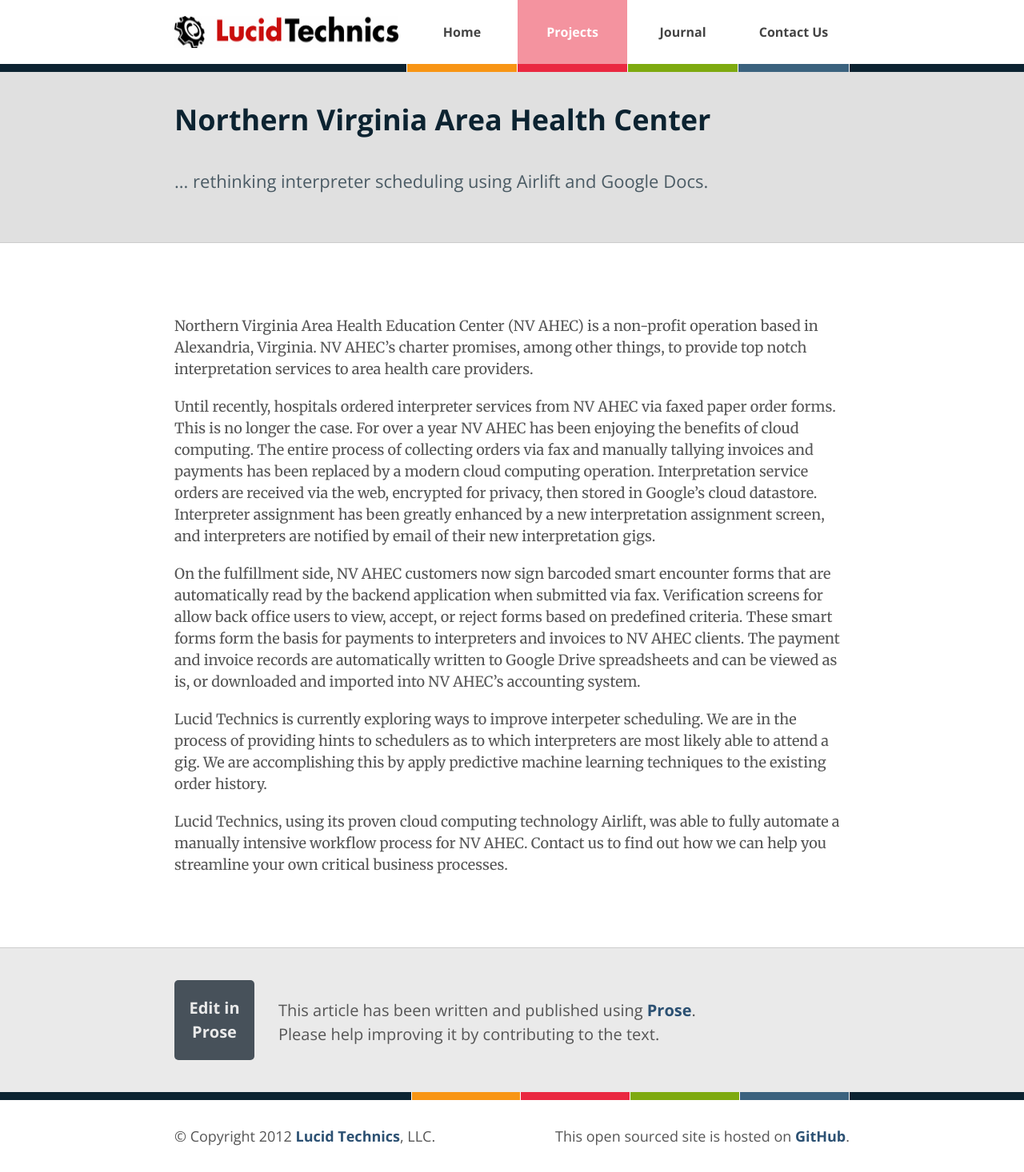
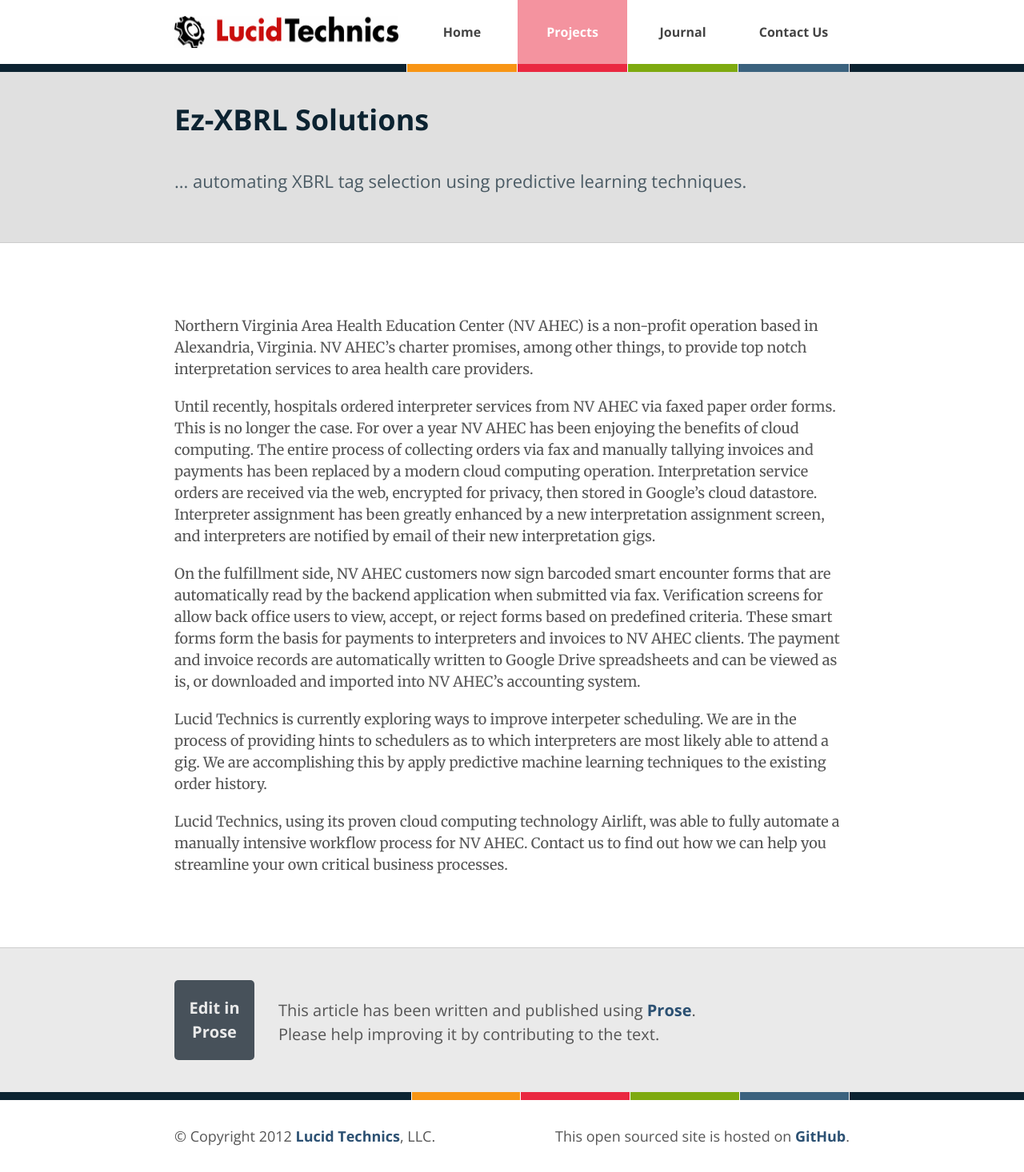
Before and after one commit to LucidTechnics/lucidtechnics.github.com, a Jekyll site: the page built from _posts/projects/0100-01-04-ezxbrl.md, in a window 1280 px wide. Shown: the whole page at 80% size. Built offline with Jekyll 4.4.1, drawn with Linux system fonts in a browser that asks for light colours; nearby versions of some CDN libraries.

Commit message:
Updated _posts/projects/0100-01-04-ezxbrl.md

```diff
--- a/_posts/projects/0100-01-04-ezxbrl.md
+++ b/_posts/projects/0100-01-04-ezxbrl.md
@@ -1,9 +1,9 @@
 ---
 layout: project
-title: Northern Virginia Area Health Center
-abstract: ... rethinking interpreter scheduling using Airlift and Google Docs.
+title: Ez-XBRL Solutions
+abstract: ... automating XBRL tag selection using predictive learning techniques.
 prose_link:
-  http://prose.io/#lucidtechnics/lucidtechnics.github.com/edit/master/_posts/projects/0100-01-03-nvahec.md
+  http://prose.io/#lucidtechnics/lucidtechnics.github.com/edit/master/_posts/projects/0100-01-04-ezxbrl.md
 author_twitter: lucidtechnics
 author: Bediako George
 image: /images/workers_866_350.jpg
```
